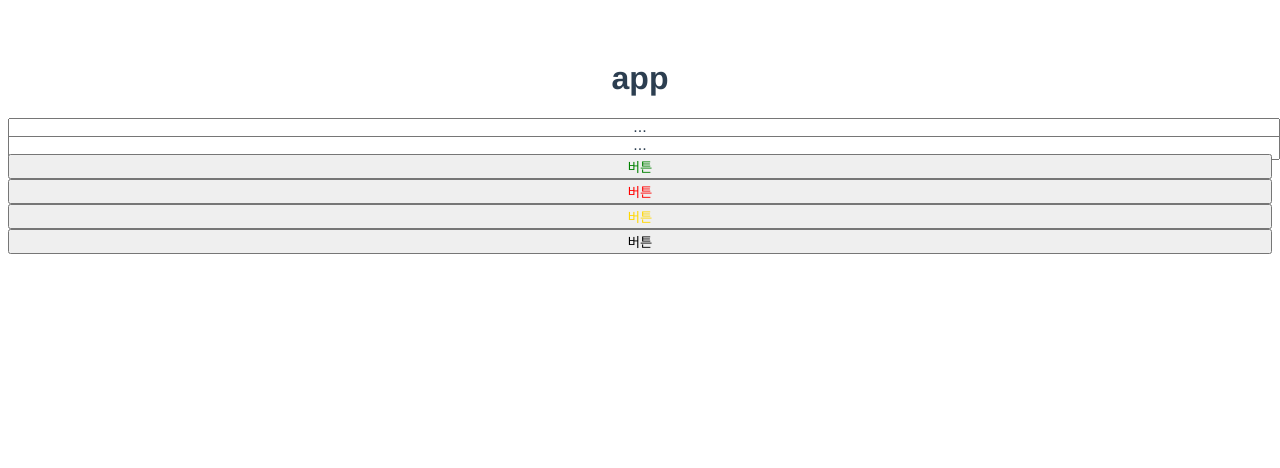
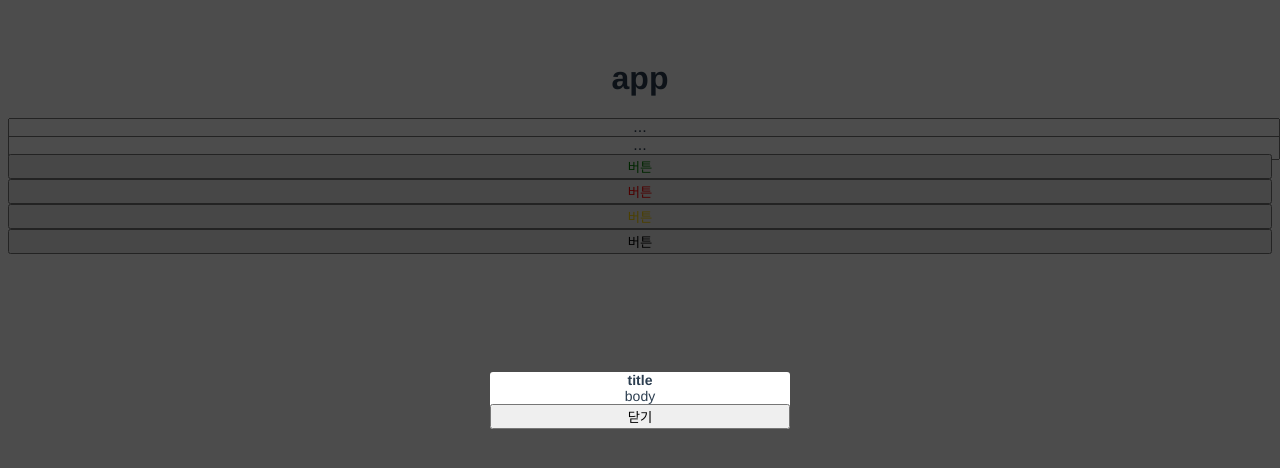
Before and after one commit to shawn-thecool/project-vue-init, a Vue app: page / in a window 1280 px wide. Shown: the top 468 px of the page. Built offline with nearby package versions, Linux system fonts and the light colour scheme.

Commit message:
[FEAT] 모달 컴포넌트 추가

```diff
--- a/src/App.vue
+++ b/src/App.vue
@@ -8,6 +8,7 @@
     <button-simple text="버튼" button-type="error" :click-hndr="clickHndr"></button-simple>
     <button-simple text="버튼" button-type="warning" :click-hndr="clickHndr"></button-simple>
     <button-simple text="버튼" button-type="default" :click-hndr="clickHndr"></button-simple>
+    <modal-simple></modal-simple>
   </div>
 </template>
 
@@ -15,6 +16,7 @@
 import InputSimple from '@commons/inputs/InputSimple.vue'
 
 import ButtonSimple from '@commons/button/ButtonSimple.vue'
+import ModalSimple from '@commons/modals/ModalSimple.vue'
 export default {
   name: 'App',
   methods: {
@@ -27,7 +29,8 @@ export default {
   },
   components: {
     ButtonSimple,
-    InputSimple
+    InputSimple,
+    ModalSimple
   }
 }
 </script>
--- /dev/null
+++ b/src/components/commons/modals/ModalSimple.vue
@@ -0,0 +1,53 @@
+<template>
+  <div class="modal_simple modal_simple_layer1">
+    <div class="inner_modal">
+      <div class="modal_head">
+        <strong>title</strong>
+      </div>
+      <div class="modal_body">
+        body
+      </div>
+      <div class="modal_foot"></div>
+      <button-simple type="button" text="닫기"></button-simple>
+    </div>
+  </div>
+</template>
+<script>
+import ButtonSimple from '@commons/button/ButtonSimple.vue'
+export default {
+  name: 'modal-simple',
+  components: {
+    ButtonSimple
+  }
+}
+</script>
+
+<style>
+.modal_simple {
+  position: fixed;
+  top: 0;
+  left: 0;
+  right: 0;
+  bottom: 0;
+  font-size: 0;
+  text-align: center;
+  white-space: nowrap;
+  background-color: rgba(0, 0, 0, 0.7);
+  vertical-align: middle;
+}
+.modal_simple:after {
+  display: inline-block;
+  height: 100%;
+  vertical-align: middle;
+  content: '';
+}
+.modal_simple .inner_modal {
+  display: inline-block;
+  background-color: #fff;
+  white-space: normal;
+  font-size:14px;
+  vertical-align: middle;
+  border-radius: 3px;
+  min-width:300px;
+}
+</style>
```
